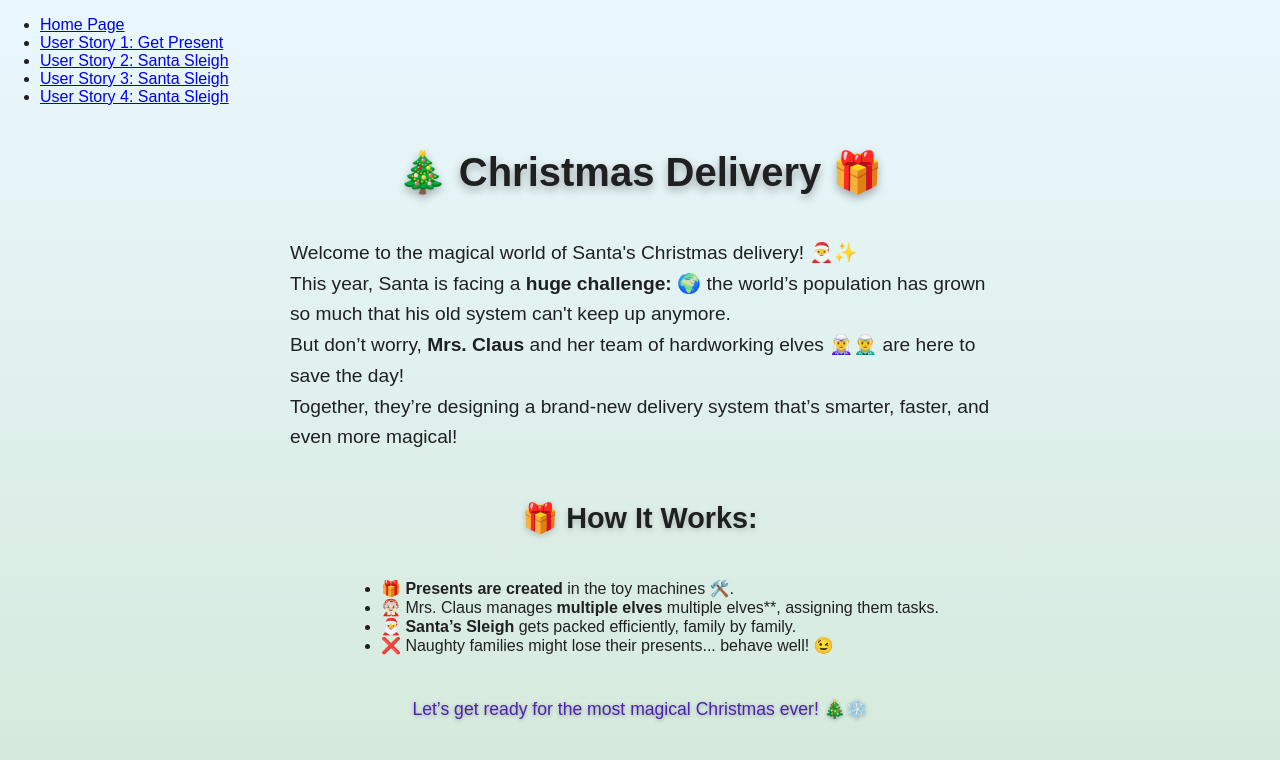
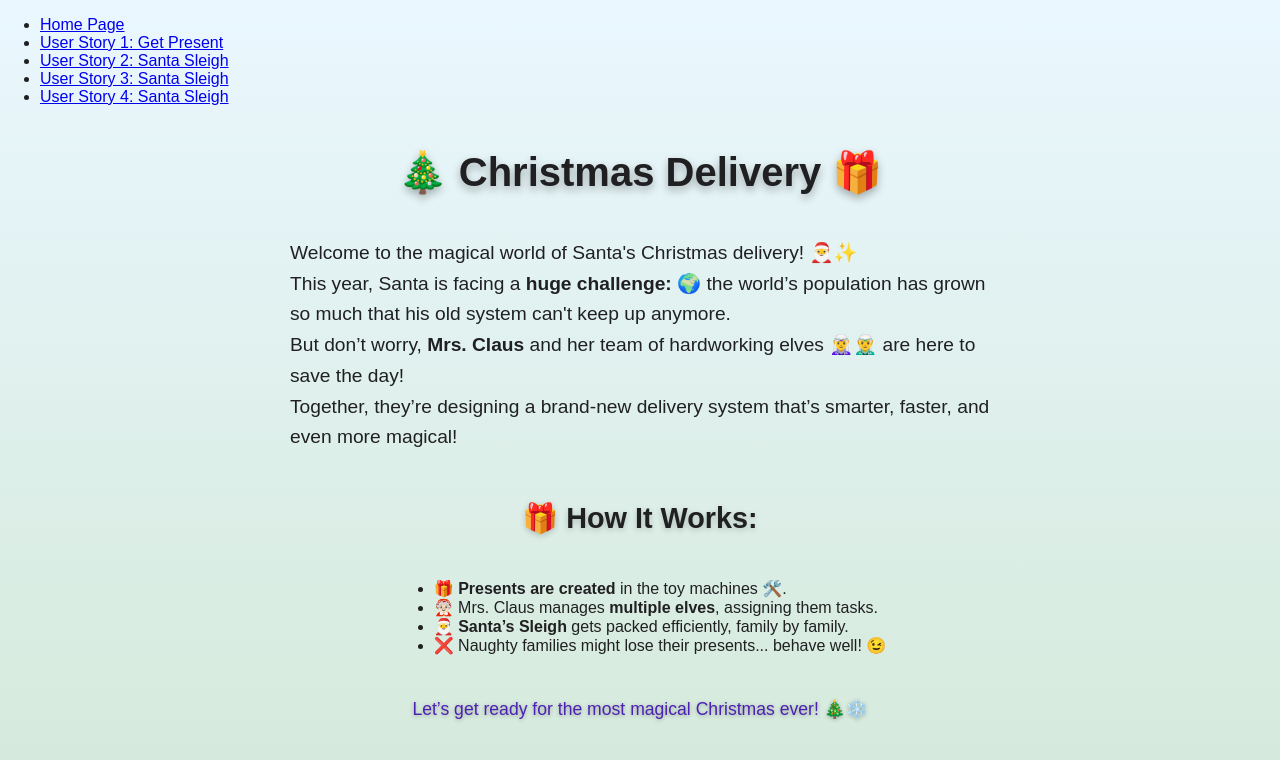
Before and after one commit to NyergesC/coda-kata, a React (Create React App) app: page /home in a window 1280 px wide. Shown: the top 760 px of the page. Built offline with nearby package versions, Linux system fonts and the light colour scheme.

Commit message:
text fixes

```diff
--- a/src/pages/Home.jsx
+++ b/src/pages/Home.jsx
@@ -16,7 +16,7 @@ const Home = () => {
         <h2 className={styles.subtitle}>🎁 How It Works:</h2>
         <ul className={styles.storyList}>
           <li>🎁 <strong>Presents are created</strong> in the toy machines 🛠️.</li>
-          <li>🤶🏻 Mrs. Claus manages <strong>multiple elves</strong> multiple elves**, assigning them tasks.</li>
+          <li>🤶🏻 Mrs. Claus manages <strong>multiple elves</strong>, assigning them tasks.</li>
           <li>🎅 <strong>Santa’s Sleigh</strong> gets packed efficiently, family by family.</li>
           <li>❌ Naughty families might lose their presents... behave well! 😉</li>
         </ul>
```
